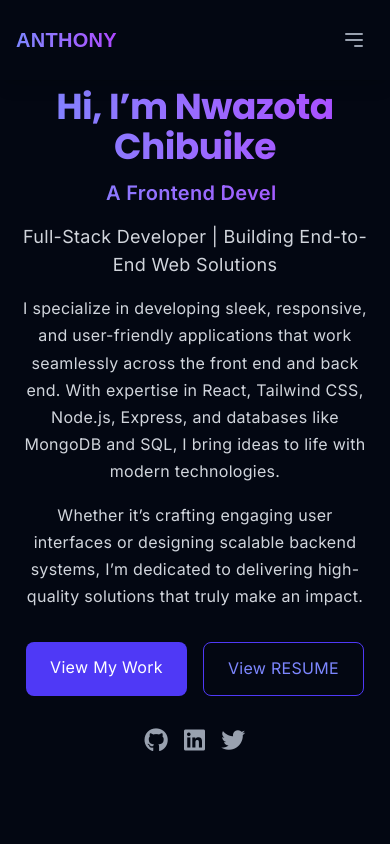
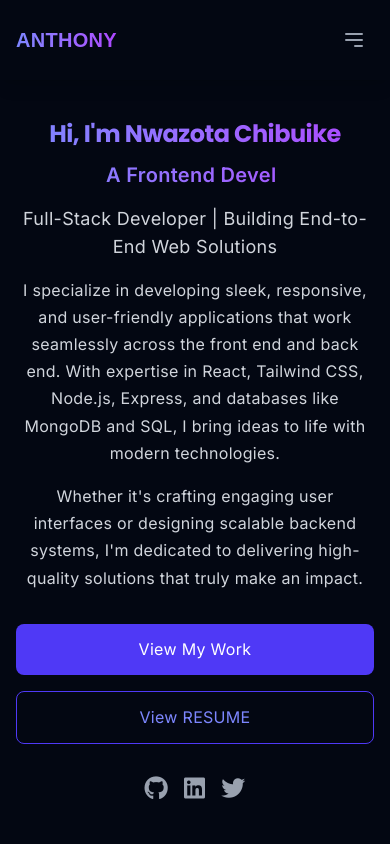
Before and after one commit to Oracle00999/My-Portfolio-Website, a React (Vite) app in the folder portfolio 2.0/: page / in a window 390 px wide. Shown: the top 844 px of the page. Built offline with nearby package versions, Linux system fonts and the light colour scheme.

Commit message:
fixed responsiveness issue

```diff
--- a/portfolio 2.0/src/Components/Hero.jsx
+++ b/portfolio 2.0/src/Components/Hero.jsx
@@ -6,7 +6,7 @@ const Hero = () => {
   return (
     <section
       id="hero"
-      className="h-screen bg-gray-950 flex items-center justify-center px-4 sm:px-6 lg:px-8"
+      className="min-h-screen bg-gray-950 flex items-center justify-center px-4 sm:px-6 lg:px-8 pt-20 md:pt-24" // Added top padding
     >
       <div className="max-w-7xl mx-auto grid grid-cols-1 md:grid-cols-2 gap-8 items-center">
         {/* Left Column: Text Content */}
@@ -16,8 +16,8 @@ const Hero = () => {
           transition={{ duration: 0.8 }}
           className="text-center md:text-left"
         >
-          <h1 className="text-4xl sm:text-5xl lg:text-6xl font-bold bg-gradient-to-r from-indigo-400 to-purple-500 bg-clip-text text-transparent">
-            Hi, I’m Nwazota Chibuike
+          <h1 className="text-2xl sm:text-3xl md:text-4xl lg:text-6xl font-bold leading-tight sm:leading-snug md:leading-snug break-words bg-gradient-to-r from-indigo-400 to-purple-500 bg-clip-text text-transparent">
+            Hi, I'm Nwazota Chibuike
           </h1>
           <TypingEffect />
           <p className="mt-4 text-lg text-gray-300">
@@ -31,15 +31,15 @@ const Hero = () => {
             technologies.
           </p>
           <p className="mt-4 text-gray-300">
-            Whether it’s crafting engaging user interfaces or designing scalable
-            backend systems, I’m dedicated to delivering high-quality solutions
+            Whether it's crafting engaging user interfaces or designing scalable
+            backend systems, I'm dedicated to delivering high-quality solutions
             that truly make an impact.
           </p>
 
-          <div className="mt-8 flex space-x-4 justify-center md:justify-start">
+          <div className="mt-8 flex flex-col sm:flex-row space-y-4 sm:space-y-0 sm:space-x-4 justify-center md:justify-start">
             <a
               href="#projects"
-              className="px-6 py-3 bg-indigo-600 text-white rounded-lg hover:bg-indigo-700 transition duration-300"
+              className="px-6 py-3 bg-indigo-600 text-white rounded-lg hover:bg-indigo-700 transition duration-300 text-center"
             >
               View My Work
             </a>
@@ -47,7 +47,7 @@ const Hero = () => {
               href="https://docs.google.com/document/d/1vZN6ffrsmkzELsP_GWMqNZDffsLhgE1BVhxEGWjRcTE/edit?usp=sharing"
               target="_blank"
               rel="noopener noreferrer"
-              className="px-6 py-3 border border-indigo-600 text-indigo-400 rounded-lg hover:bg-indigo-600 hover:text-white transition duration-300"
+              className="px-6 py-3 border border-indigo-600 text-indigo-400 rounded-lg hover:bg-indigo-600 hover:text-white transition duration-300 text-center"
             >
               View RESUME
             </a>
--- a/portfolio 2.0/src/Components/Navbar.jsx
+++ b/portfolio 2.0/src/Components/Navbar.jsx
@@ -19,7 +19,7 @@ const Navbar = () => {
   ];
 
   return (
-    <nav className="bg-gray-950 text-gray-100 shadow-lg fixed w-full z-50">
+    <nav className="bg-gray-950 text-gray-100 shadow-lg fixed w-full z-50 ">
       <div className="max-w-7xl mx-auto px-4 sm:px-6 lg:px-8">
         <div className="flex justify-between h-20 items-center">
           {/* Logo with Gradient */}
```
